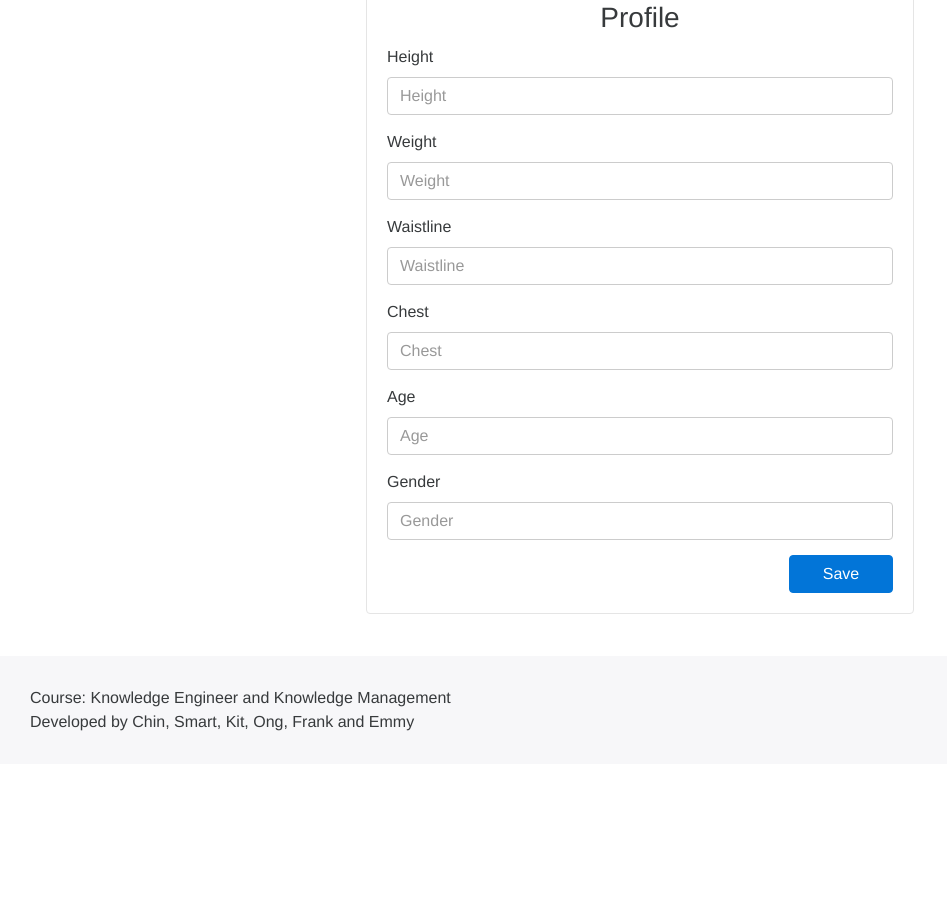
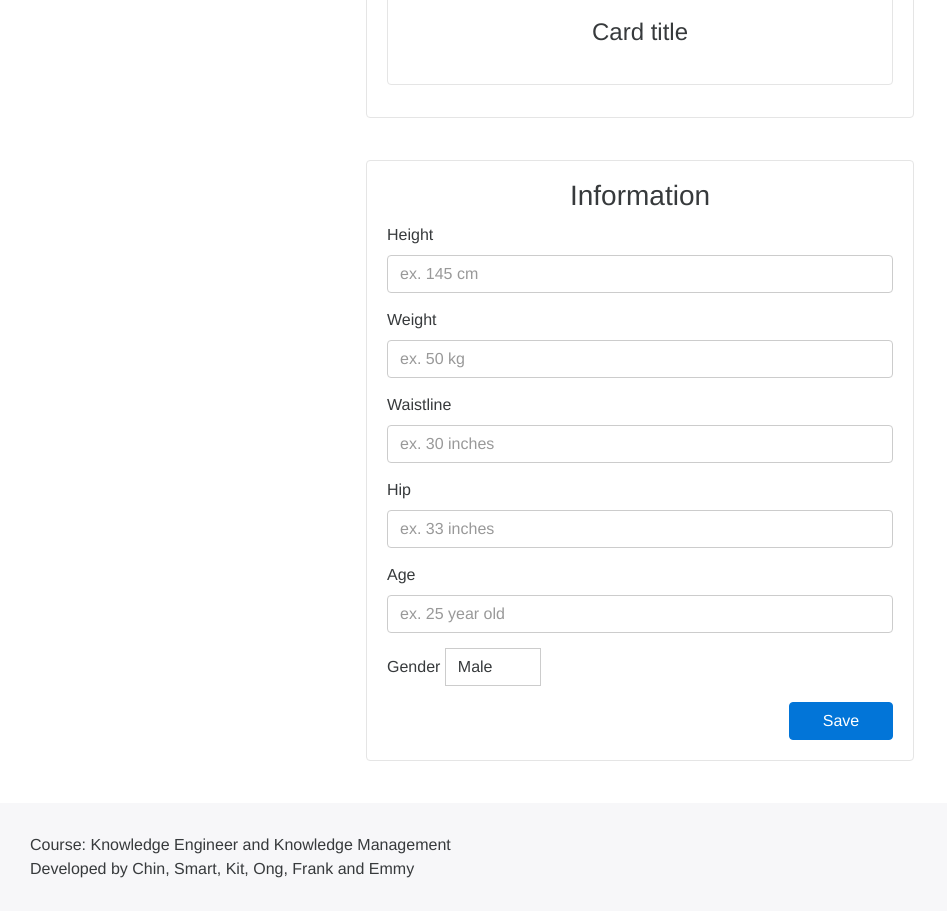
Before and after one commit to thanachote-Frank/front_kekm, a Django app: template my_profile/templates/profile.html in a window 1280 px wide. Shown: the part 1608-2519 px from the top of the page, without its empty margins (0-947 px from the left). Before the commit the page ends 2339 px from the top, so only its background shows below. Run offline with Django 3.2, Linux system fonts and the light colour scheme; the template is opened without the code that fills it, so the values that code supplies are empty; some libraries are stand-ins or nearby versions.

Commit message:
update new design

```diff
--- a/my_profile/templates/ajax_profile.html
+++ b/my_profile/templates/ajax_profile.html
@@ -4,31 +4,38 @@
         </div>
         <div class="col-xs-12 col-md-8 col-lg-6">
             <div class="card card-block">
-                <h3 class="card-title text-center">Profile</h3>
+                <h3 class="card-title text-center">Information</h3>
                 <form class="form-row">
                     <div class="form-group">
                         <label for="input_height" class="">Height</label>
-                        <input type="text" class="form-control" id="input_height" placeholder="Height">
+                        <input type="text" class="form-control" id="input_height" placeholder="ex. 145 cm">
                     </div>
                     <div class="form-group">
                         <label for="input_weight">Weight</label>
-                        <input type="text" class="form-control" id="input_weight" placeholder="Weight">
+                        <input type="text" class="form-control" id="input_weight" placeholder="ex. 50 kg">
                     </div>
                     <div class="form-group">
                         <label for="input_waistline">Waistline</label>
-                        <input type="text" class="form-control" id="input_waistline" placeholder="Waistline">
+                        <input type="text" class="form-control" id="input_waistline" placeholder="ex. 30 inches">
                     </div>
                     <div class="form-group">
-                        <label for="input_chest">Chest</label>
-                        <input type="text" class="form-control" id="input_chest" placeholder="Chest">
+                        <label for="input_hip">Hip</label>
+                        <input type="text" class="form-control" id="input_hip" placeholder="ex. 33 inches">
                     </div>
                     <div class="form-group">
                         <label for="input_age">Age</label>
-                        <input type="text" class="form-control" id="input_age" placeholder="Age">
+                        <input type="text" class="form-control" id="input_age" placeholder="ex. 25 year old">
                     </div>
+                    {#                    <div class="form-group">#}
+                    {#                        <label for="input_gender">Gender</label>#}
+                    {#                        <input type="text" class="form-control" id="input_gender" placeholder="Gender">#}
+                    {#                    </div>#}
                     <div class="form-group">
                         <label for="input_gender">Gender</label>
-                        <input type="text" class="form-control" id="input_gender" placeholder="Gender">
+                        <select class="c-select">
+                            <option value="male">Male</option>
+                            <option value="female">Female</option>
+                        </select>
                     </div>
                     <div class="row">
                         <div class="col-xs-12 col-md-4 col-lg-3 pull-right">
--- a/my_profile/templates/ajax_profile_select_shape.html
+++ b/my_profile/templates/ajax_profile_select_shape.html
@@ -6,7 +6,7 @@
             <div class="card card-block">
                 <h3 class="card-title text-center">Goal</h3>
                 <form class="form-row">
-                    <div class="card text-center btn btn-primary-outline" style="width: 100%;">
+                    <div class="card text-center btn btn-secondary" onclick="changeColor(this,0)" style="width: 100%;">
                       <img class="card-img-top" src="http://k.lnwfile.com/_/k/_raw/15/uj/2q.png" style="height:300px;">
                       <div class="card-block">
                         <h4 class="card-title">Card title</h4>
@@ -14,30 +14,56 @@
 {#                        <p class="card-text">This is a wider card with supporting text below as a natural lead-in to additional content. This content is a little bit longer.</p>#}
                       </div>
                     </div>
-                    <div class="card text-center btn btn-primary-outline" style="width: 100%;">
+                    <div class="card text-center btn btn-secondary" onclick="changeColor(this,1)" style="width: 100%;">
                       <img class="card-img-top" src="http://img.kapook.com/u/thachapol/10/a2001.jpg" style="height:300px;">
                       <div class="card-block">
                         <h4 class="card-title">Card title</h4>
 {#                        <p class="card-text">This is a wider card with supporting text below as a natural lead-in to additional content. This content is a little bit longer.</p>#}
-                            <button class="btn btn-primary" type="button">Type 2</button>
+{#                            <button class="btn btn-primary" type="button">Type 2</button>#}
                       </div>
                     </div>
-                    <div class="card text-center btn btn-primary-outline" style="width: 100%;">
+                    <div class="card text-center btn btn-secondary" onclick="changeColor(this,2)" style="width: 100%;">
                       <img class="card-img-top" src="http://www.tuvayanon.net/rch520717n.jpg" style="height:300px;">
                       <div class="card-block">
                         <h4 class="card-title">Card title</h4>
 {#                        <p class="card-text">This is a wider card with supporting text below as a natural lead-in to additional content. This content is a little bit longer.</p>#}
-                        <button class="btn btn-primary" type="button">Type 3</button>
+{#                        <button class="btn btn-primary" type="button">Type 3</button>#}
                       </div>
                     </div>
-                    <div class="row">
-                        <div class="col-xs-12 col-md-4 col-lg-3 pull-right">
-                            <button type="submit" class="btn btn-primary btn-block">Save</button>
-                        </div>
-                    </div>
+{#                    <div class="row">#}
+{#                        <div class="col-xs-12 col-md-4 col-lg-3 pull-right">#}
+{#                            <button type="submit" class="btn btn-primary btn-block">Save</button>#}
+{#                        </div>#}
+{#                    </div>#}
             </div>
         </div>
     </div>
 </div>
 <div class="col-md-2 col-lg-3">
 </div>
+
+<script>
+    var count = 0;
+    var temp = null;
+    var size = -1;
+    function changeColor(obj,num){
+        if (count>1) {
+            return;
+        }
+        console.log($(obj).css("background"));
+        if (count==1 && obj == temp) {
+            $(obj).css("background", "transparent");
+            $(obj).css("color", "black");
+            count--;
+            return;
+        }
+        if (count==1){
+            return;
+        }
+        count++;
+        size = num;
+        $(obj).css("background", "#29b664");
+        $(obj).css("color", "white");
+        temp = obj;
+    }
+</script>
--- a/my_profile/templates/profile.html
+++ b/my_profile/templates/profile.html
@@ -1,7 +1,9 @@
 {% extends 'base_with_nav.html' %}
 
 {% block content %}
-
+    <div class="text-center">
+        <h1 type="center-block" style="background: #e67e22; color: white; padding: 100px;">MY PROFILE</h1>
+    </div>
     {% include "ajax_profile_select_shape.html" %}
     {% include "ajax_profile.html" %}
 
--- a/templates/base_with_nav.html
+++ b/templates/base_with_nav.html
@@ -2,7 +2,9 @@
 
 {% block nav %}
     <div class="container text-center">
-        <h1>Trainer +</h1>
+{#        <h1>Trainer +</h1>#}
+    <img src="http://www.mx7.com/i/838/2JoHVd.png" style="height: 100px;">
+    <span>Trainer +</span>
     </div>
     <nav class="navbar navbar-dark bg-inverse" style="border-radius: 0px">
         <div class="container ">
```
Also changed, not shown: nutrient_schedule/templates/ajax_nutrient_schedule.html (+6 -4 lines), select_schedule/templates/ajax_select_schedule.html (+23 -8 lines), workout_schedule/templates/ajax_workout_schedule.html (+4 -4 lines).
